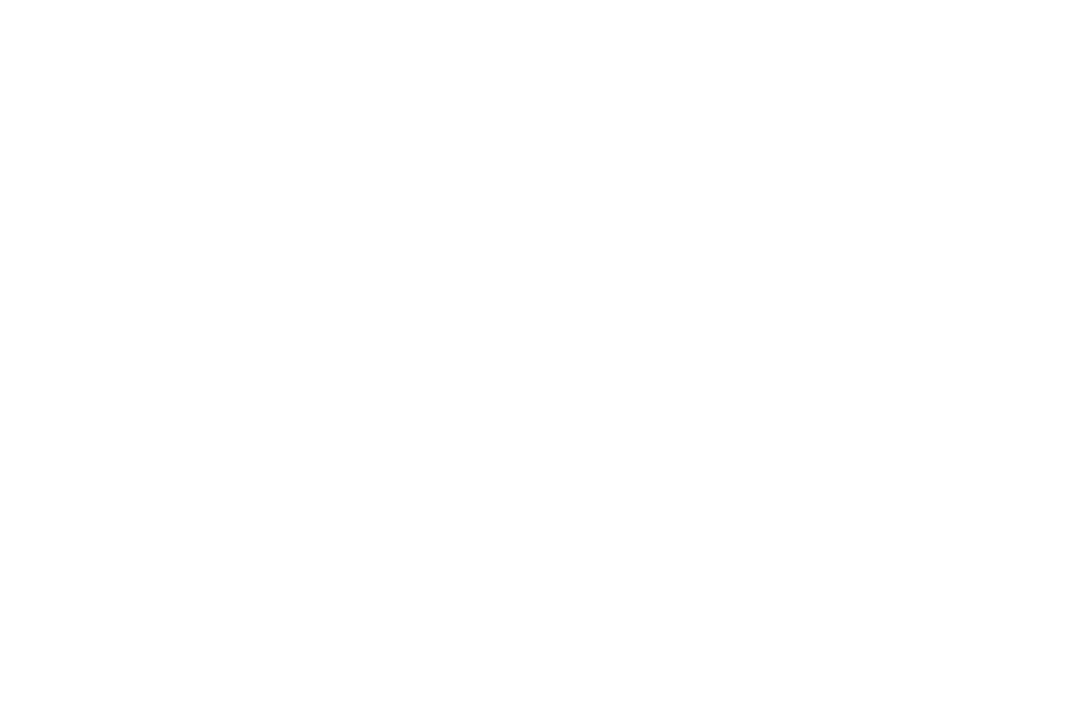
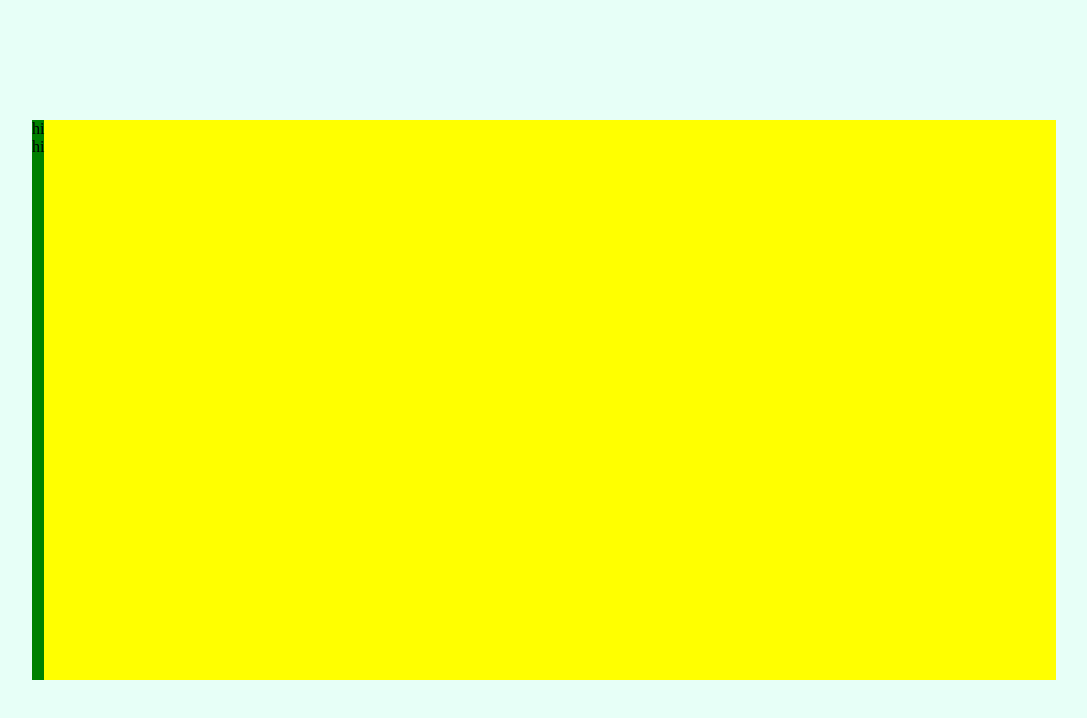
Before and after one commit to danigdd/MakeAllDo-s, a website built with webpack: page src/template.html in a window 1280 px wide. Shown: the whole page, without its empty margins (96-1183 px from the left). Built offline with nearby package versions, Linux system fonts and the light colour scheme.

Commit message:
feat : add dynamic DOM elements creation

```diff
--- a/src/index.js
+++ b/src/index.js
@@ -1,5 +1,7 @@
 import {createToDo, deleteToDo} from "./todoitem.js";
 import { createProject } from "./project.js";
+import PersonalPage from "./personalpage.js";
+import "../styles/general-styles.css"
 
 let firstProject = createProject("My first project");
 let firstToDo = createToDo("Finish this project", "Finish the ToDoApp for my github portfolio", "18-11-2025", "medium", firstProject);
@@ -28,3 +30,5 @@ for (let key of firstProject.todos_list) {
     }
     contador++;
 }
+
+PersonalPage();
--- a/src/personalpage.js
+++ b/src/personalpage.js
@@ -1,3 +1,20 @@
+import "../styles/personal-page.css";
+
 export default function PersonalPage() {
+    const contentTemplate = document.getElementById("content");
+
+    const contentDiv = document.createElement("div");
+    const paragraphContentDiv = document.createElement("p");
+    paragraphContentDiv.textContent = "hi";
+    contentDiv.appendChild(paragraphContentDiv);
+
+    contentTemplate.appendChild(contentDiv);
+
+    const secondcontent = document.createElement("div");
+    const secondparagraphContentDiv = document.createElement("p");
+    secondparagraphContentDiv.textContent = "hi";
+    contentDiv.appendChild(secondparagraphContentDiv);
+
+    contentTemplate.appendChild(secondcontent);
 
 }
--- a/src/template.html
+++ b/src/template.html
@@ -7,6 +7,8 @@
     <title>Make-All Do's</title>
 </head>
 <body>
+    <div id="content">
 
+    </div>
 </body>
 </html>
--- /dev/null
+++ b/styles/general-styles.css
@@ -0,0 +1,19 @@
+* {
+    margin: 0;
+    padding: 0;
+}
+body {
+    background-color: rgba(127, 255, 212, 0.18);
+    height: 100vh;
+    display: flex;
+    align-items: center;
+    justify-content: center;
+}
+
+#content {
+    background-color: yellow;
+    width: 80%;
+    height: 70%;
+    display: flex;
+    flex-direction: row;
+}
--- /dev/null
+++ b/styles/personal-page.css
@@ -0,0 +1,3 @@
+div {
+    background-color: green;
+}
```
